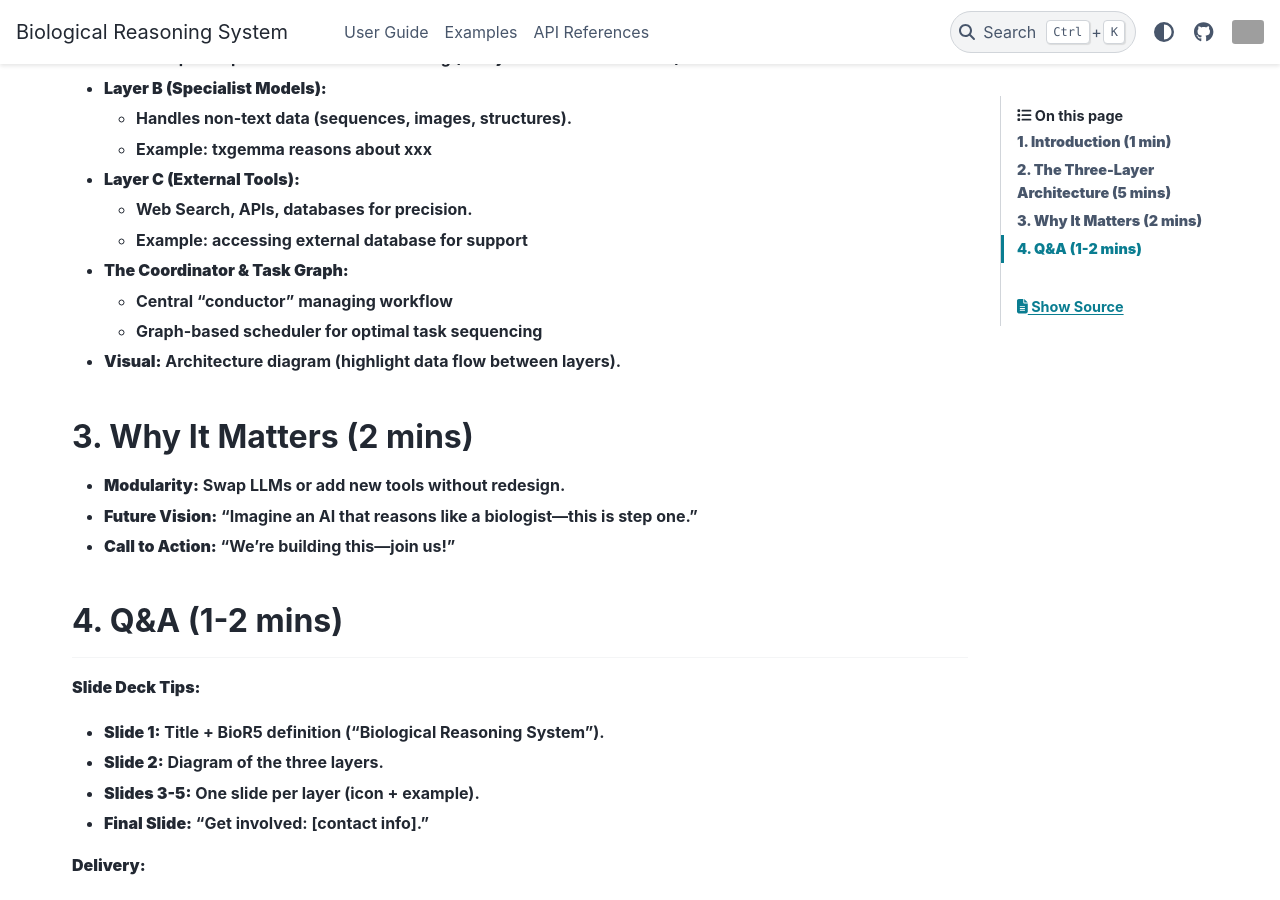
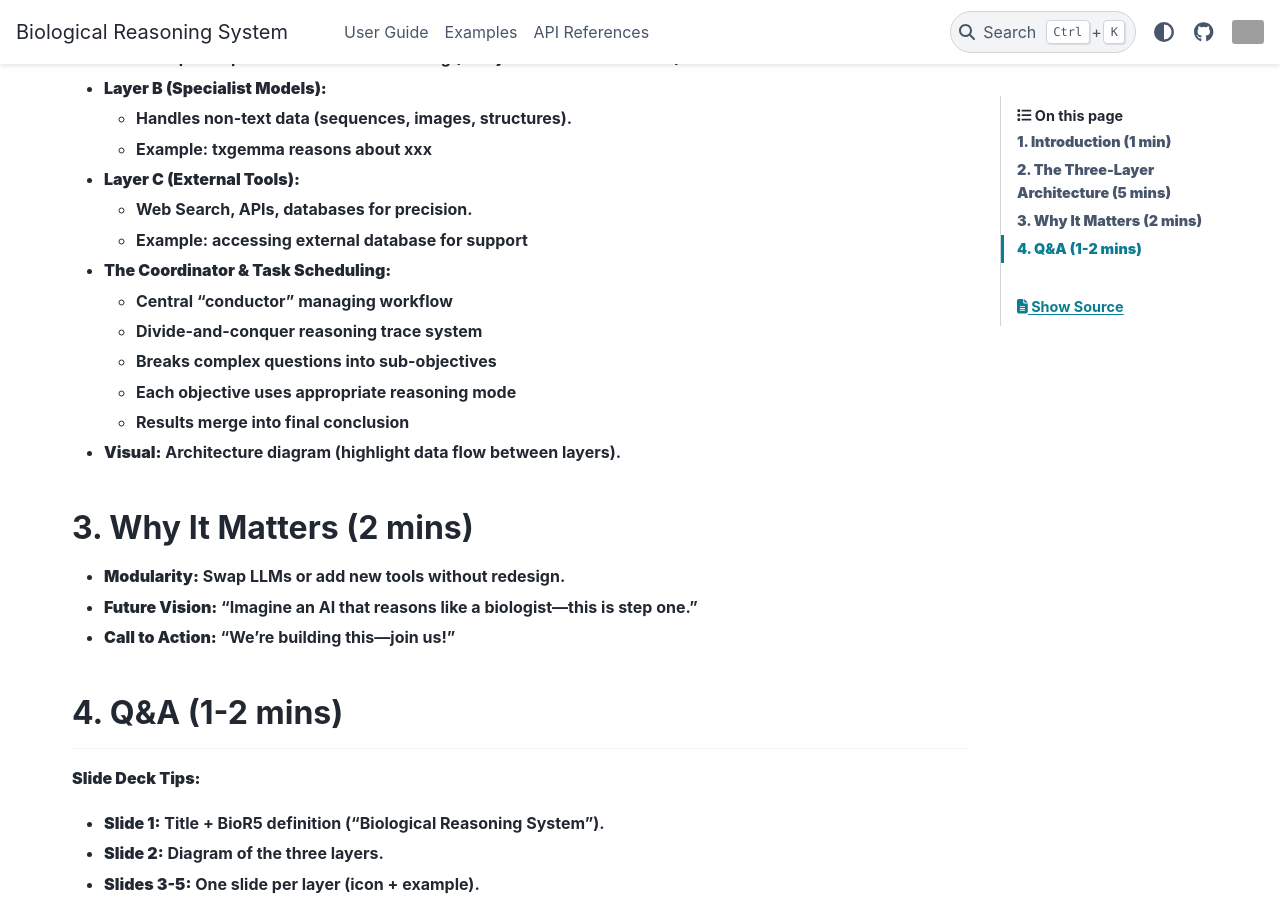
Before and after one commit to brettin/Biological-Reasoning, a Sphinx documentation site: the page built from docs/source/slides/tpc25/plan.md, in a window 1280 px wide and 900 px high, scrolled down 550 px. Built offline with Sphinx 7.4.7 and the PyData theme 0.15.4, drawn with Linux system fonts in a browser that asks for light colours; pages that are not in the unit, such as notebooks, are missing from menus; grey boxes are pictures that could not be loaded.

Commit message:
📝 docs(tpc25/plan): update coordinator and task scheduling section
- clarify coordinator's divide-and-conquer role in task scheduling
- explain sub-objective breakdown and reasoning mode selection
- improve description of workflow management and results merging

```diff
--- a/docs/source/slides/tpc25/plan.md
+++ b/docs/source/slides/tpc25/plan.md
@@ -20,9 +20,12 @@
 - **Layer C (External Tools):**
   - Web Search, APIs, databases for precision.
   - Example: accessing external database for support
-- **The Coordinator & Task Graph:**
+- **The Coordinator & Task Scheduling:**
   - Central "conductor" managing workflow
-  - Graph-based scheduler for optimal task sequencing
+  - Divide-and-conquer reasoning trace system
+  - Breaks complex questions into sub-objectives
+  - Each objective uses appropriate reasoning mode
+  - Results merge into final conclusion
 - **Visual:** Architecture diagram (highlight data flow between layers).
 
 ## **3. Why It Matters (2 mins)**
```
